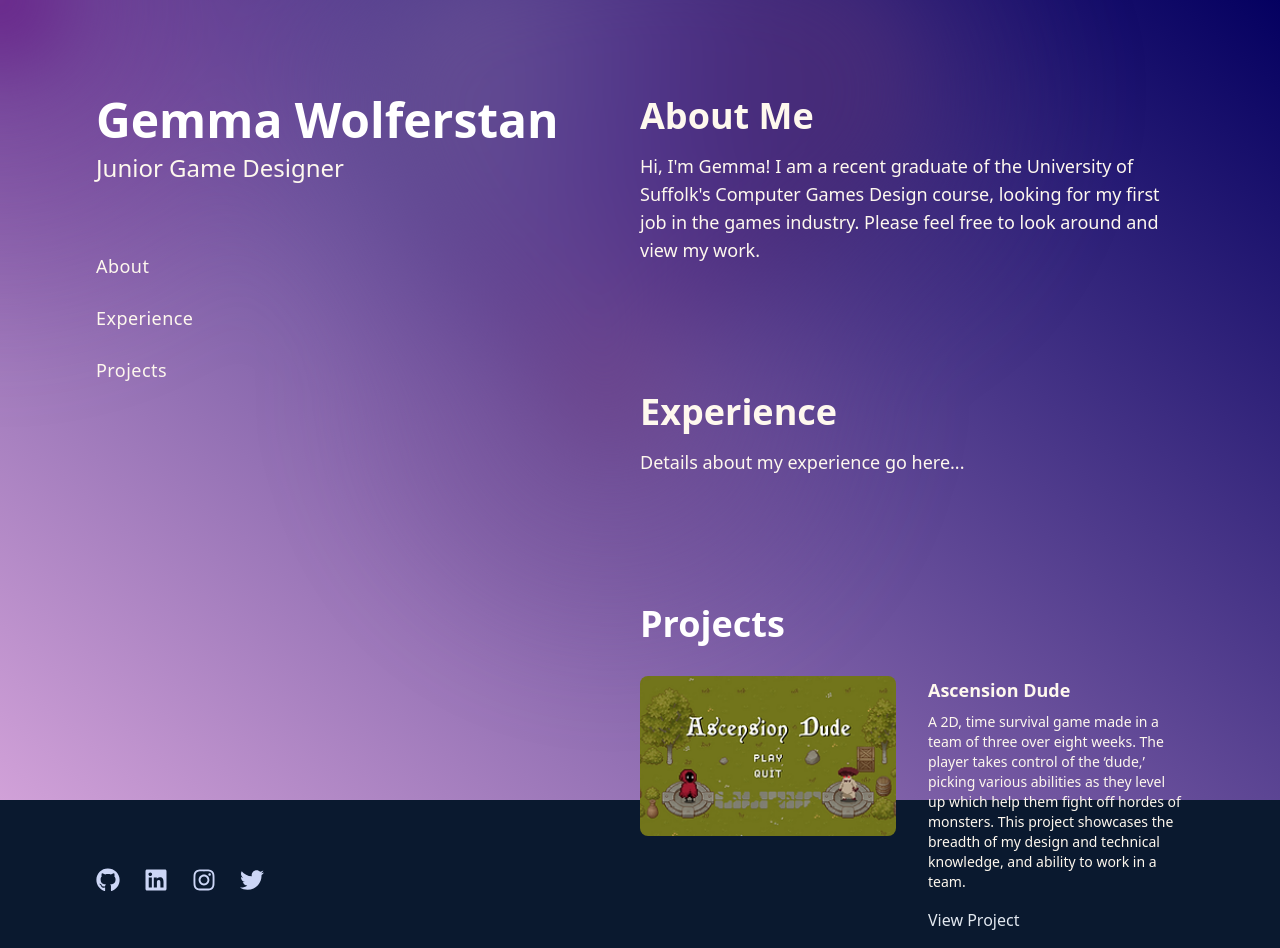
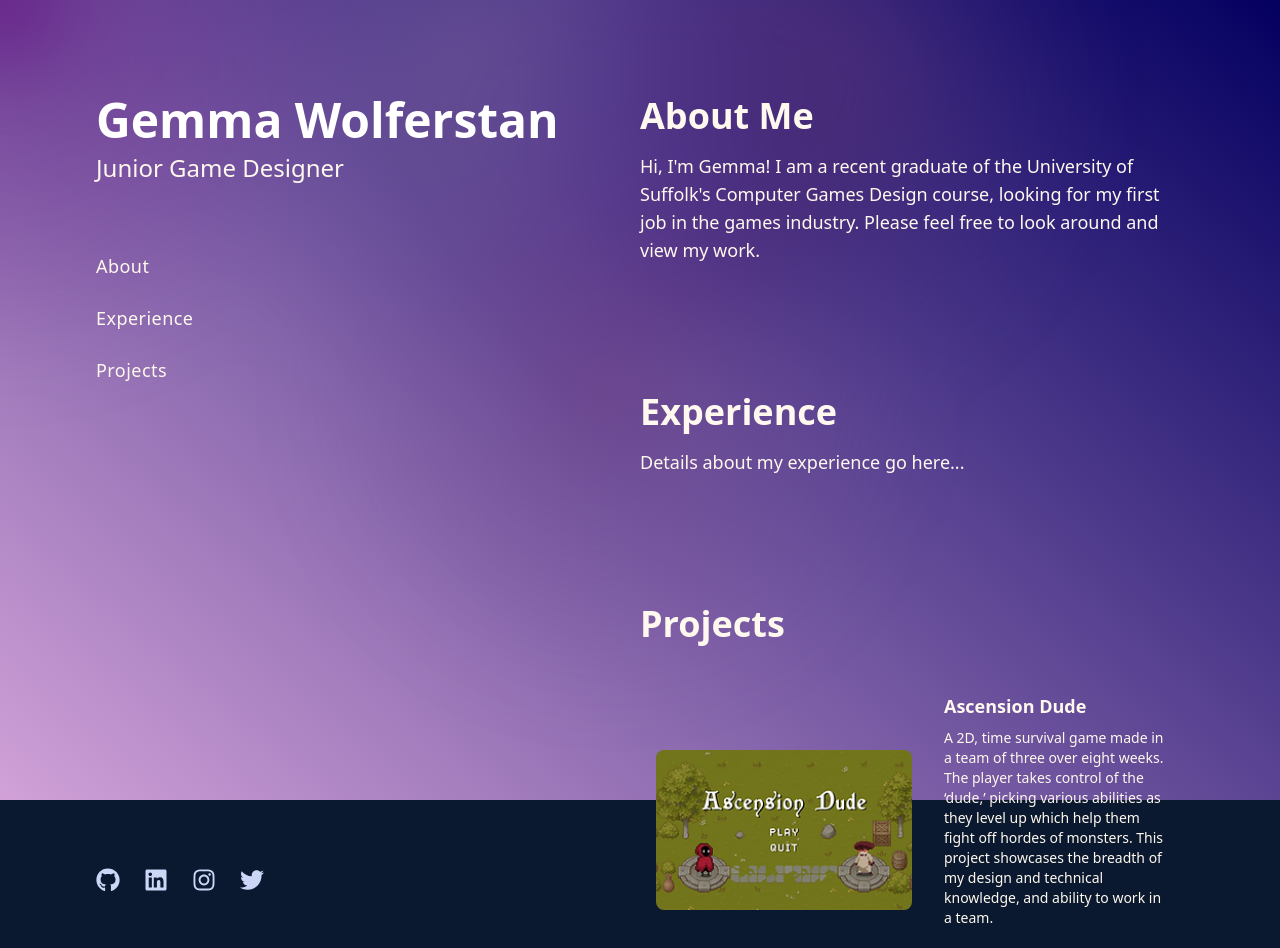
Before and after one commit to gkarountzos/gemma-wolferstan, a Next.js app: page / in a window 1280 px wide. Shown: the top 948 px of the page. Built offline with nearby package versions, Linux system fonts and the light colour scheme.

Commit message:
minor design adjustments

```diff
--- a/components/Projects.tsx
+++ b/components/Projects.tsx
@@ -21,20 +21,23 @@ const projects = [
 export default function Projects() {
   return (
     <section id="projects" className="max-w-4xl mx-auto">
-      <h2 className="text-4xl font-bold text-[#ffffff] mb-8">Projects</h2>
+      <h2 className="text-4xl font-bold text-[#FEF8EE] mb-8">Projects</h2>
       <div className="space-y-16">
         {projects.map((project, index) => (
-          <div key={index} className="flex flex-col md:flex-row md:space-x-8">
+          <div
+            key={index}
+            className="flex flex-col md:flex-row md:space-x-8 items-center p-4 rounded-xl transition transform hover:scale-105"
+          >
             <div className="flex-shrink-0">
               <Image
                 src={project.image}
                 alt={project.title}
                 width={256}
                 height={160}
-                className="rounded-lg object-cover w-full md:w-64 h-40"
+                className="rounded-lg object-cover w-full md:w-64 h-40 transition-transform duration-300 ease-in-out group-hover:scale-105"
               />
             </div>
-            <div>
+            <div className="text-center md:text-left md:flex-grow">
               <h3 className="text-lg font-semibold text-[#FEF8EE] mb-2">
                 {project.title}
               </h3>
@@ -43,7 +46,7 @@ export default function Projects() {
               </p>
               <a
                 href={project.link}
-                className="inline-flex items-center font-medium text-slate-200 hover:text-teal-300 focus-visible:text-teal-300 group/link text-base"
+                className="inline-flex items-center font-medium text-[#e0dcd6] hover:text-[#D1A1D8] focus-visible:text-teal-300 group/link text-base"
                 target="_blank"
                 rel="noopener noreferrer"
               >
```
Also changed, not shown: components/Footer.tsx (added).
